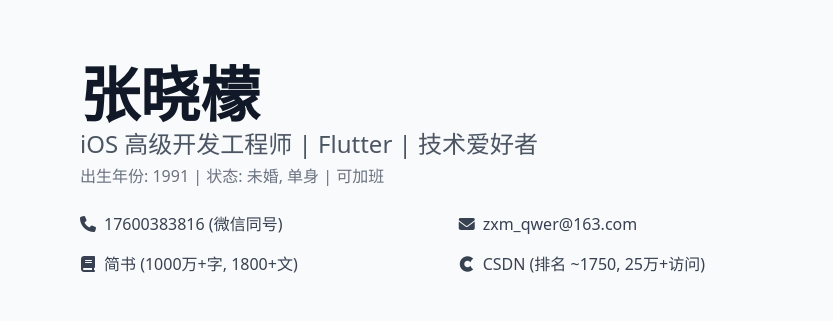
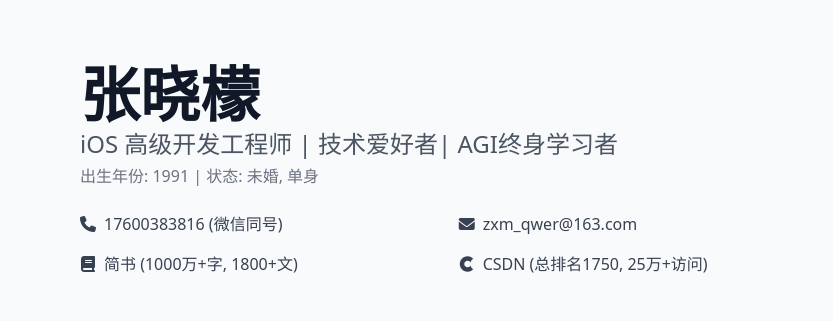
Before and after one commit to zhangxiaomeng1/zhangxiaomeng.github.io, a plain HTML site: page index.html in a window 1280 px wide. Shown: the top 321 px of the page, 0-833 px from the left. Drawn offline with nearby package versions, Linux system fonts and the light colour scheme.

Commit message:
docs: 初版完成; 更新个人简介和CSDN排名信息
更新个人简介中的技能描述和CSDN排名信息，使其更加准确和简洁

```diff
--- a/index.html
+++ b/index.html
@@ -153,8 +153,8 @@
             <div class="flex flex-col md:flex-row items-center justify-between">
                 <div>
                     <h1 class="text-5xl md:text-6xl font-bold text-gray-900 dark:text-white mb-1">张晓檬</h1>
-                    <p class="text-2xl text-gray-600 dark:text-gray-400">iOS 高级开发工程师 | Flutter | 技术爱好者</p>
-                    <p class="text-base text-gray-500 dark:text-gray-500 mt-1">出生年份: 1991 | 状态: 未婚, 单身 | 可加班</p>
+                    <p class="text-2xl text-gray-600 dark:text-gray-400">iOS 高级开发工程师 | 技术爱好者| AGI终身学习者</p>
+                    <p class="text-base text-gray-500 dark:text-gray-500 mt-1">出生年份: 1991 | 状态: 未婚, 单身 </p>
                 </div>
                 <button onclick="toggleScheme()" aria-label="切换深色/浅色模式" class="mt-4 md:mt-0 p-4 rounded-full text-gray-500 dark:text-gray-400 hover:bg-gray-200 dark:hover:bg-gray-700 focus:outline-none focus:ring-2 focus:ring-offset-2 focus:ring-offset-gray-50 dark:focus:ring-offset-gray-900 focus:ring-indigo-500 transition-all duration-200 shadow-sm">
                     <i class="fas fa-sun dark:hidden text-2xl"></i>
@@ -180,7 +180,7 @@
                 </a>
                  <a href="https://blog.csdn.net/zhangxiaomeng_01?type=blog" target="_blank" rel="noopener noreferrer" class="flex items-center space-x-2 text-gray-700 dark:text-gray-300 hover:text-indigo-600 dark:hover:text-indigo-400 transition-colors duration-200">
                     <i class="fab fa-cuttlefish w-4 text-center"></i> <!-- Using Cuttlefish for CSDN -->
-                    <span>CSDN (排名 ~1750, 25万+访问)</span>
+                    <span>CSDN (总排名1750, 25万+访问)</span>
                 </a>
             </div>
         </header>
@@ -385,7 +385,7 @@
                    <p><i class="fas fa-book-reader w-5 mr-2 text-indigo-500"></i><strong class="font-medium text-gray-800 dark:text-gray-100">爱学习:</strong></p>
                    <ul class="list-disc list-inside ml-7 space-y-1">
                        <li>简书创作者: 日更 1000 天+, 码字 1 千万+, 粉丝 500+。</li>
-                       <li>CSDN: 总排名 ~1750, 访问 25 万+。</li>
+                       <li>CSDN: 总排名1750, 访问 25 万+。</li>
                        <li>自学 SwiftUI 和鸿蒙开发 (高级认证)，完成番茄计时器和仿购物类 App Demo。</li>
                        <li>参与两个开源项目开发 (Vue 和 Java)，学以致用。</li>
                        <li>熟练使用剪映做视频剪辑, PS 修图。</li>
```
